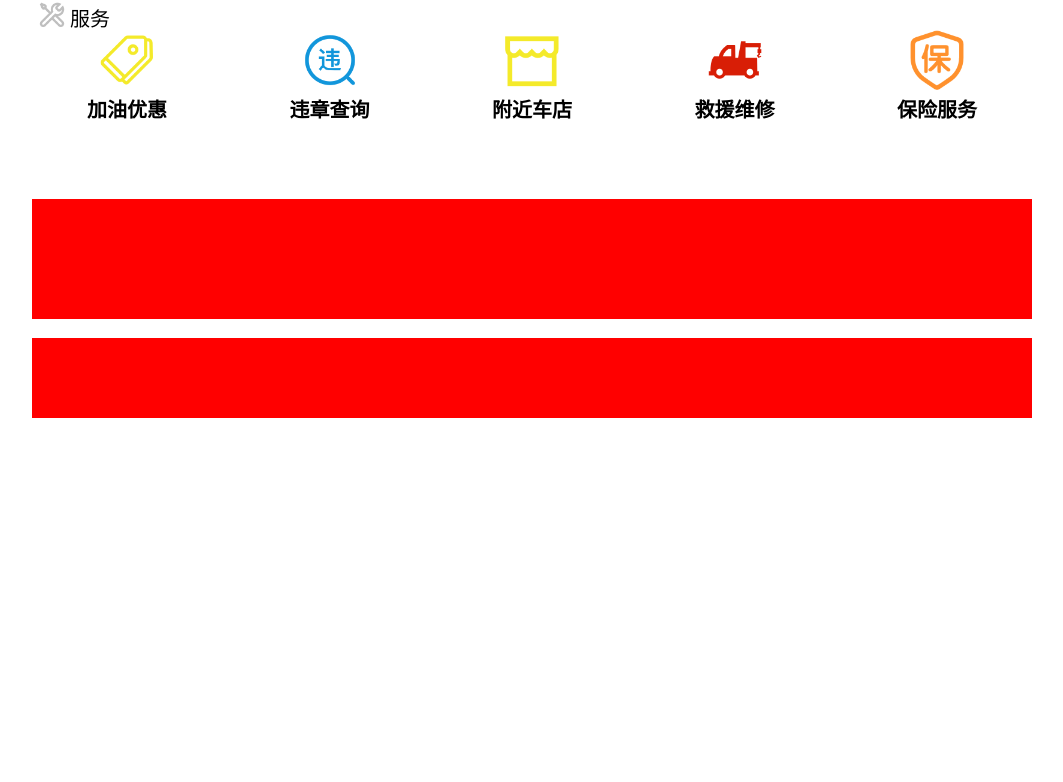
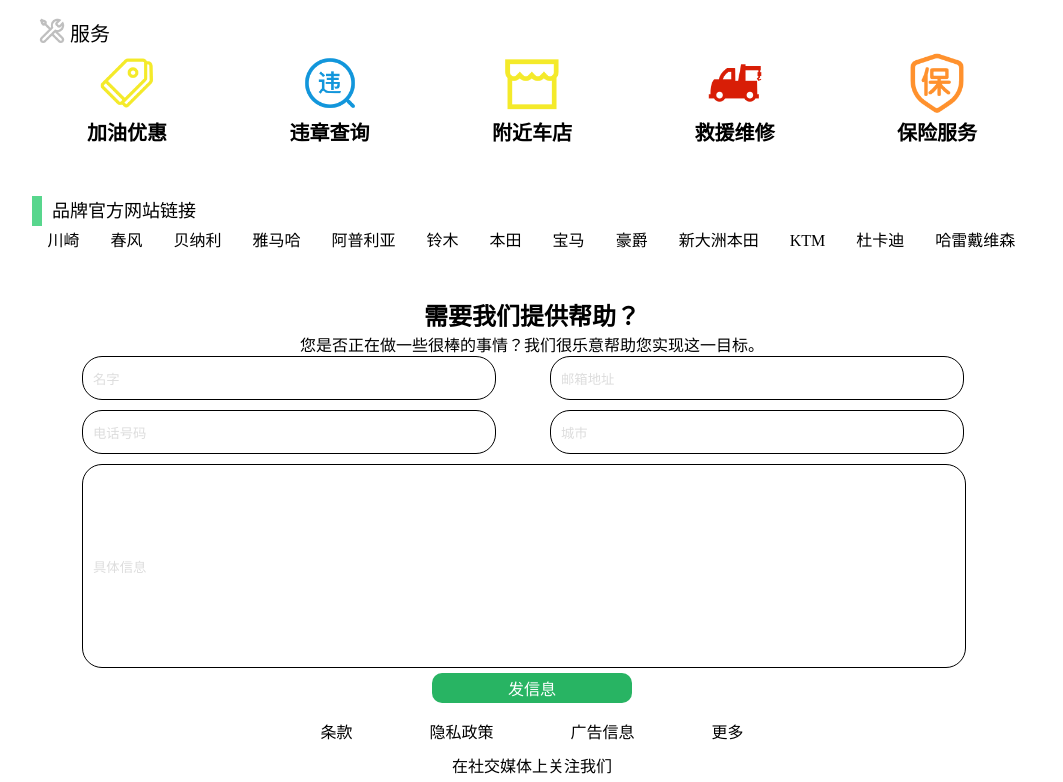
Before and after one commit to zhishouH/HTML-CSS, a plain HTML site: page MOTOR/index.html in a window 1280 px wide. Shown: the part 2332-3114 px from the top of the page, without its empty margins (108-1171 px from the left). Before the commit the page ends 2750 px from the top, so only its background shows below. Drawn offline with Linux system fonts and the light colour scheme.

Commit message:
motor网站

```diff
--- a/MOTOR/index.css
+++ b/MOTOR/index.css
@@ -5,7 +5,7 @@ body {
 #all{
     /* border: 1px dashed #dddddd; */
     width: 1000px;
-    height: 2750px;
+    height: 3200px;
     margin: 0 auto;
     display: flex;
     flex-flow: column nowrap;
@@ -634,11 +634,10 @@ body {
 }
 
 #service {
-    height: 180px;
+    height: 160px;
     display: flex;
     flex-flow: row wrap;
     justify-content: space-between;
-    /* background-color: red; */
 }
 #service .service-title {
     width: 1000px;
@@ -659,7 +658,7 @@ body {
 }
 #service .service-intro {
     width: 190px;
-    height: 150px;
+    height: 115px;
 }
 #service .service-intro img {
     width: 60px;
@@ -682,13 +681,140 @@ body {
     color: #D35400;
 }
 #links {
-    height: 120px;
-    background-color: red;
+    height: 80px;
+    /* background-color: red; */
 }
-
+#links p {
+    margin: 0px;
+    width: 1000px;
+    height: 30px;
+    border-left: 10px solid #58D68D ;
+    font-size: 18px;
+    padding-left: 10px;
+}
+#links ul {
+    width: 1000px;
+    height: 30px;
+    margin: 0px;
+    padding: 0px;
+    list-style-type: none;
+}
+#links ul li{
+    float: left;
+    margin:0 15.5px;
+    line-height: 30px;
+}
+#select {
+    width: 1000px;
+    height: 400px;
+    /* background-color: red; */
+}
+#select h2 {
+    margin: 0px;
+    text-align: center;
+}
+#select p {
+    margin: 0px;
+    text-align: center;
+}
+#form {
+    width: 1000px;
+    border: 1px dashed black;
+}
+#from #name {
+    width: 400px;
+    height: 40px;
+    margin: 0px 50px;
+    color: #dddddd;
+    border:1px solid black;
+    border-radius: 20px;
+    padding-left:10px ;
+}
+#from #mail {
+    width: 400px;
+    height: 40px;
+    color: #dddddd;
+    border:1px solid black;
+    border-radius: 20px;
+    padding-left:10px ;
+}
+#from #number {
+    margin: 10px 50px;
+    width: 400px;
+    height: 40px;
+    color: #dddddd;
+    border:1px solid black;
+    border-radius: 20px;
+    padding-left:10px ;
+}
+#from #city{
+    width: 400px;
+    height: 40px;
+    color: #dddddd;
+    border:1px solid black;
+    border-radius: 20px;
+    padding-left:10px ;
+}
+#from #specific{
+    margin-left: 50px;
+    width: 870px;
+    height: 200px;
+    color: #dddddd;
+    border:1px solid black;
+    border-radius: 20px;
+    padding-left:10px ;
+}
+#from #send {
+    margin-top: 5px;
+    margin-left:400px ;
+    width: 200px;
+    height: 30px;
+    border: 0px solid black;
+    border-radius: 10px;
+    background-color: #28B463 ;
+    color: white;
+    font-size: 16px;
+}
 #footer {
-    height: 80px;
-    background-color: red;
+    height: 150px;
+    /* background-color: red; */
+    display: flex;
+    flex-flow: row wrap;
+    justify-content: space-between;
+}
+#footer ul {
+    margin: 0px auto;
+    padding: 0px;
+    width: 500px;
+    height: 30px;
+    /* border: 1px dashed black; */
+    list-style-type: none;
+    display: flex;
+    flex-flow: row wrap;
+    justify-content: space-around;
+}
+#footer ul li {
+   line-height: 30px;
+}
+#footer p {
+    margin: 0px;
+    width: 1000px;
+    height: 30px;
+    /* border: 1px dashed black; */
+    text-align: center;
+}
+#footer .footer-pic {
+    margin: 0px auto;
+    width: 350px;
+    height: 40px;
+    /* border: 1px dashed black; */
+    display: flex;
+    flex-flow: row nowrap;
+    justify-content: space-around;
+}
+#footer .footer-pic img {
+    width: 40px;
+    height: 40px;
 }
 .clear {
     clear: both;
--- a/MOTOR/index.html
+++ b/MOTOR/index.html
@@ -257,10 +257,10 @@
                 </div>
             </div>
             <div class="dynamic-pic-2">
-                <img src="images/pic-14.jpg" alt="">
-                <img src="images/pic-15.jpg" alt="">
-                <img src="images/pic-16.jpg" alt="">
-                <p><a href="">杜卡迪959Panigale,"最便宜"的公升级入门跑车!</a></p>
+                <img src="images/pic-27.jpg" alt="">
+                <img src="images/pic-28.jpg" alt="">
+                <img src="images/pic-30.jpg" alt="">
+                <p><a href="">复古摩托车</a></p>
                 <div class="pic-small">
                     <img  class="small" src="images/用户.png" alt="">
                     <img  class="small" src="images/小眼睛.png" alt="">
@@ -269,8 +269,8 @@
             </div>
             <div class="dynamic-pic-3">
 
-                <img src="images/pic-18.png" alt="">
-                <p><a href="">最美环山路。</a></p>
+                <img src="images/pic-26.jpg" alt="">
+                <p><a href="">汽车-摩托车-道路-街道</a></p>
                 <div class="pic-small">
                     <img  class="small" src="images/用户.png" alt="">
                     <img  class="small" src="images/小眼睛.png" alt="">
@@ -371,10 +371,55 @@
             </div>
         </div>
         <div id="links">
+            <p>品牌官方网站链接</p>
+            <ul>
+                <li><a href="">川崎</a></li>
+                <li><a href="">春风</a></li>
+                <li><a href="">贝纳利</a></li>
+                <li><a href="">雅马哈</a></li>
+                <li><a href="">阿普利亚</a></li>
+                <li><a href="">铃木</a></li>
+                <li><a href="">本田</a></li>
+                <li><a href="">宝马</a></li>
+                <li><a href="">豪爵</a></li>
+                <li><a href="">新大洲本田</a></li>
+                <li><a href="">KTM</a></li>
+                <li><a href="">杜卡迪</a></li>
+                <li><a href="">哈雷戴维森</a></li>
+            </ul>
+        </div>
+        <div id="select">
+            <h2>需要我们提供帮助？</h2>
+            <p>您是否正在做一些很棒的事情？我们很乐意帮助您实现这一目标。</p>
+           <div id="from">
+               <form action="">
+                <input id="name" type="text" value="名字">
+                <input id="mail" type="text" value="邮箱地址">
+                <input id="number" type="text" value="电话号码">
+                <input id="city" type="text" value="城市">
+                <input id="specific" type="text" value="具体信息">
+                <input id="send" type="button" value="发信息">
+            </form>
+           </div>
 
         </div>
-        <div id="footer"></div>
-    </>
+        <div id="footer">
+            <ul>
+                <li><a href="">条款</a></li>
+                <li><a href="">隐私政策</a></li>
+                <li><a href="">广告信息</a></li>
+                <li><a href="">更多</a></li>
+            </ul>
+            <p>在社交媒体上关注我们</p>
+            <div class="footer-pic">
+                <a href=""><img src="images/social_fb.png" alt=""></a>
+                <a href=""><img src="images/social_google.png" alt=""></a>
+                <a href=""><img src="images/social_sina.png" alt=""></a>
+                <a href=""><img src="images/social_twitter.png" alt=""></a>
+            </div>
+            <p><span><a href="">ZHISHOUH</a></span>&nbsp;&nbsp;&nbsp;&nbsp;<span><a href="">@2020 极速机车</a></span>&nbsp;&nbsp;&nbsp;&nbsp;<a href="">版权所有</a></p>
+        </div>
+
     <script src="index.js"></script>
 </body>
 </html>
```
Also changed, not shown: MOTOR/images/pic-14.jpg (deleted), MOTOR/images/pic-15.jpg (deleted), MOTOR/images/pic-26.jpg (added), MOTOR/images/pic-27.jpg (added), MOTOR/images/pic-28.jpg (added), MOTOR/images/pic-29.jpg (added), MOTOR/images/pic-30.jpg (added), MOTOR/images/social_fb.png (added), MOTOR/images/social_google.png (added), MOTOR/images/social_sina.png (added), MOTOR/images/social_twitter.png (added).
